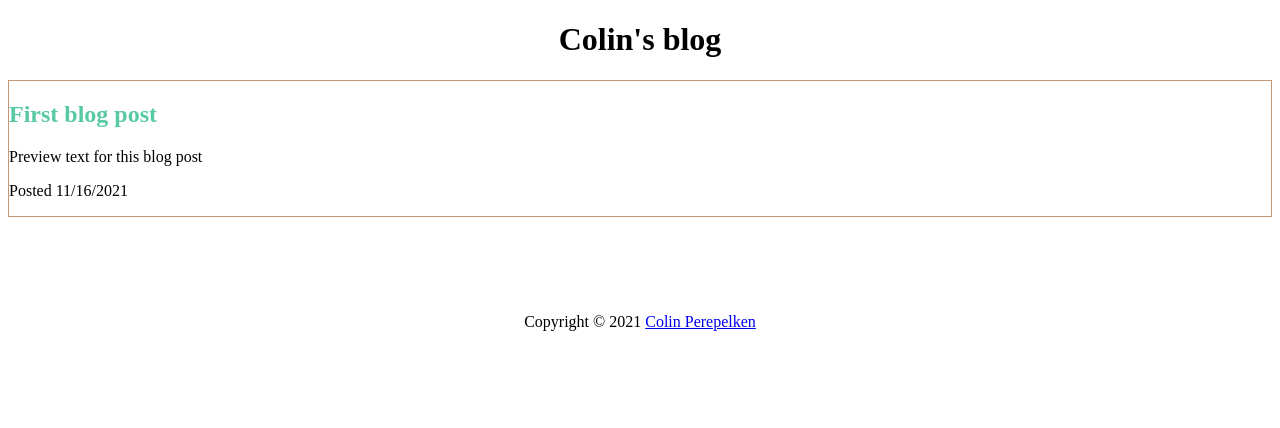
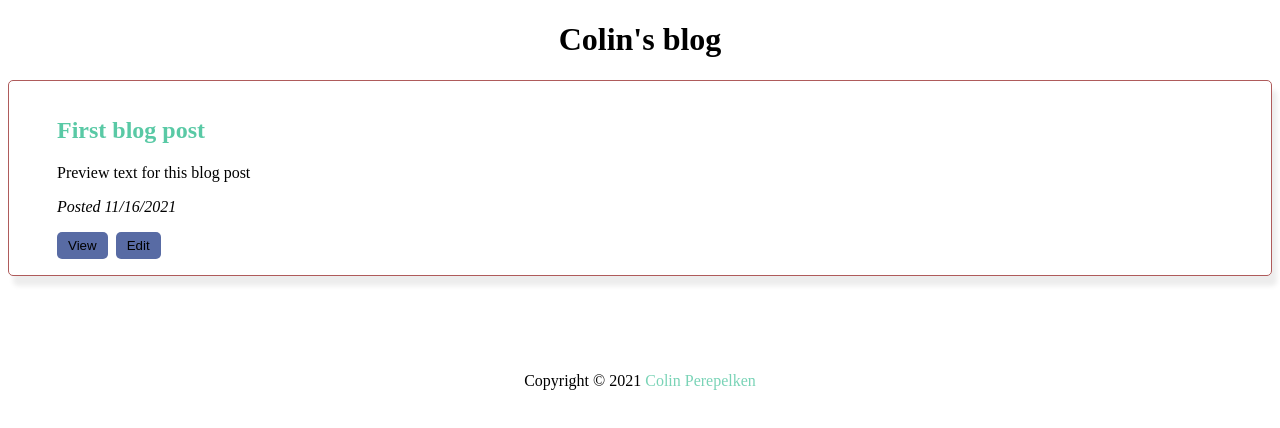
Before and after one commit to colinperepelken/blog, a React (Create React App) app in the folder client/: page / in a window 1280 px wide. Shown: the top 428 px of the page. Built offline with nearby package versions, Linux system fonts and the light colour scheme.

Commit message:
Style components, create Link component

```diff
--- a/client/src/components/Footer.tsx
+++ b/client/src/components/Footer.tsx
@@ -1,5 +1,6 @@
 import styled from 'styled-components'
 import { config } from '../config'
+import Link from './shared/Link'
 
 const StyledFooter = styled.footer`
     margin-top: 6rem;
@@ -11,7 +12,7 @@ const Footer = () => {
         <StyledFooter>
             <p>
                 Copyright &copy; {new Date().getFullYear()}{' '}
-                <a href={config.copyrightUrl}>{config.copyrightText}</a>
+                <Link href={config.copyrightUrl}>{config.copyrightText}</Link>
             </p>
         </StyledFooter>
     )
--- a/client/src/components/PostPreview.tsx
+++ b/client/src/components/PostPreview.tsx
@@ -1,4 +1,6 @@
 import { useHistory } from 'react-router-dom'
+import styled from 'styled-components'
+import { AuthenticationProvider } from '../features/authentication/AuthenticationProvider'
 import { DateTimeFormatter } from '../features/DateTimeFormatter'
 import { IPostPreview } from '../types/PostTypes'
 import { IButtonProps } from './shared/Button'
@@ -8,6 +10,11 @@ interface IProps {
     post: IPostPreview
 }
 
+const DatePosted = styled.p`
+    font-style: italic;
+    font-weight: lighter;
+`
+
 const PostPreview = (props: IProps) => {
     const history = useHistory()
 
@@ -15,7 +22,7 @@ const PostPreview = (props: IProps) => {
         <Card
             title={props.post.title}
             onClick={() => history.push(`/post/${props.post.id}/view`)}
-            buttons={getButtons(props.post)}
+            buttons={getAvailableButtons(props.post)}
             content={getContent(props.post)}
         ></Card>
     )
@@ -24,19 +31,29 @@ const PostPreview = (props: IProps) => {
 const getContent = (post: IPostPreview) => (
     <div>
         <p>{post.previewText}</p>
-        <p>Posted {DateTimeFormatter.secondsToDate(post.createdAt)}</p>
+        <DatePosted>
+            Posted {DateTimeFormatter.secondsToDate(post.createdAt)}
+        </DatePosted>
     </div>
 )
 
-const getButtons = (post: IPostPreview): IButtonProps[] => {
+const getAvailableButtons = (post: IPostPreview): IButtonProps[] => {
     const history = useHistory()
-
-    return [
+    const buttons = [
         {
-            title: 'Edit',
+            title: 'View',
             onClick: () => history.push(`/post/${post.id}/view`),
         },
     ]
+
+    if (AuthenticationProvider.isAdmin()) {
+        buttons.push({
+            title: 'Edit',
+            onClick: () => history.push(`/post/${post.id}/edit`),
+        })
+    }
+
+    return buttons
 }
 
 export default PostPreview
--- a/client/src/components/shared/Button.tsx
+++ b/client/src/components/shared/Button.tsx
@@ -5,6 +5,7 @@ export interface IButtonProps {
     title: string
     onClick?: () => void
     primary?: boolean
+    className?: string
 }
 
 const StyledButton = styled.button<Pick<IButtonProps, 'primary'>>`
@@ -20,8 +21,10 @@ const StyledButton = styled.button<Pick<IButtonProps, 'primary'>>`
     }
 `
 
-const Button = (props: IButtonProps) => {
-    return <StyledButton>{props.title}</StyledButton>
-}
+const Button = (props: IButtonProps) => (
+    <StyledButton onClick={props.onClick} className={props.className}>
+        {props.title}
+    </StyledButton>
+)
 
 export default Button
--- a/client/src/components/shared/Card.tsx
+++ b/client/src/components/shared/Card.tsx
@@ -11,6 +11,13 @@ interface IProps {
 
 const StyledCard = styled.div`
     border: 1px solid ${Theme.border};
+    box-shadow: 5px 10px 5px ${Theme.boxShadow};
+    border-radius: 5px;
+    padding: 1rem 3rem;
+`
+
+const CardButton = styled(Button)`
+    margin-right: 0.5rem;
 `
 
 const CardTitle = styled.h2`
@@ -27,8 +34,8 @@ const Card = (props: IProps) => (
 )
 
 const renderButtons = (buttons?: IButtonProps[]) => {
-    buttons?.map((buttonProps, index) => (
-        <Button key={index} {...buttonProps}></Button>
+    return buttons?.map((buttonProps, index) => (
+        <CardButton key={index} {...buttonProps}></CardButton>
     ))
 }
 
--- /dev/null
+++ b/client/src/components/shared/Link.tsx
@@ -0,0 +1,13 @@
+import styled from 'styled-components'
+import { Theme } from '../../features/theme/Theme'
+
+const Link = styled.a`
+    color: ${Theme.primary};
+    text-decoration: none;
+    opacity: 0.8;
+    &:hover {
+        opacity: 1;
+    }
+`
+
+export default Link
--- /dev/null
+++ b/client/src/features/authentication/AuthenticationProvider.ts
@@ -0,0 +1,6 @@
+export class AuthenticationProvider {
+    public static isAdmin() {
+        // TODO implement actual logic here, this is just a dummy function for now
+        return true
+    }
+}
--- a/client/src/features/theme/Theme.ts
+++ b/client/src/features/theme/Theme.ts
@@ -5,6 +5,7 @@ export interface ITheme {
     secondary: string
     background: string
     border: string
+    boxShadow: string
 }
 
 export const Theme: ITheme = config.theme
--- a/client/src/features/theme/templates/DefaultTheme.ts
+++ b/client/src/features/theme/templates/DefaultTheme.ts
@@ -6,13 +6,15 @@ const BaseColors = {
     green: '#59C9A5',
     brown: '#C19875',
     red: '#AF5B5B',
+    lightGrey: '#ededed',
 }
 
 const DefaultTheme: ITheme = {
     primary: BaseColors.green,
     secondary: BaseColors.blue,
     background: BaseColors.blackAlt,
-    border: BaseColors.brown,
+    border: BaseColors.red,
+    boxShadow: BaseColors.lightGrey,
 }
 
 export default DefaultTheme
```
